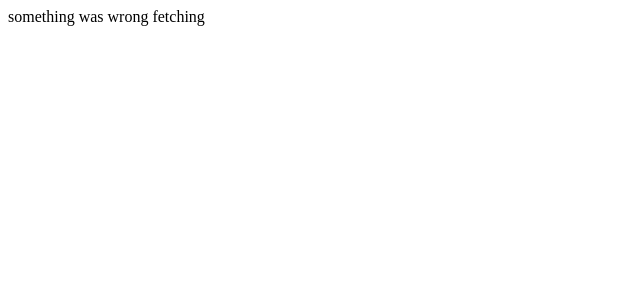
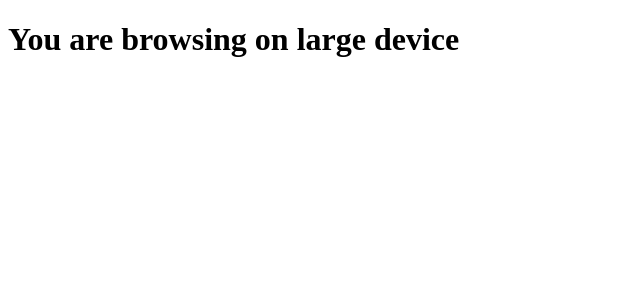
Before and after one commit to INTESARSHAWON/React-Course, a React (Create React App) app in the folder 01basicreact/: page / in a window 1280 px wide. Shown: the top 300 px of the page, without its empty margins (0-640 px from the left). Built offline with nearby package versions, Linux system fonts and the light colour scheme; no server answers.

Commit message:
Creating Custom hook

```diff
--- a/01basicreact/src/App.js
+++ b/01basicreact/src/App.js
@@ -21,7 +21,9 @@
 // import CounterThree from './components/CounterThree';
 // import React, { useReducer } from 'react';
 // import ComponentA from './components/ComponentB';
-import Getpost2 from './components/GetPost2';
+// import Getpost2 from './components/GetPost2';
+import LayoutComponentOne from "./components/LayoutComponentOne";
+// import LayoutComponentTwo from "./components/LayoutComponentTwo";
 
 // function App() { react hook, mane 18-19 number video te eshe eta bondho korlam, er aag porjontw sobai case ei eta cholse
     // karon niche class ansi
@@ -209,15 +211,27 @@
     // useReducer hook with use useContext hook end
 
 
-    // useReducer hook with use useEffect hook start
+    // // useReducer hook with use useEffect hook start
+    // function App() {
+
+    //     return(
+    //             <div className='app'>
+    //                     <Getpost2/>
+    //             </div>
+    //         );
+    //     }
+    // // useReducer hook with use useEffect hook end
+
+    // custom hook start
     function App() {
 
         return(
                 <div className='app'>
-                        <Getpost2/>
+                        <LayoutComponentOne/>
+                        {/* <LayoutComponentTwo/> */}
                 </div>
             );
         }
-    // useReducer hook with use useEffect hook end
+    // custom hook end
 
 export default App;
--- /dev/null
+++ b/01basicreact/src/components/LayoutComponentOne.js
@@ -0,0 +1,13 @@
+import useWindowWidth from '../hooks/useWindowWidth';
+
+function LayoutComponentOne () {
+    const onSmallScreen = useWindowWidth();
+
+    return (
+        <div>
+            <h1>You are browsing on {onSmallScreen ? 'small' : 'large'} device</h1>
+        </div>
+    );
+}
+
+export default LayoutComponentOne
--- /dev/null
+++ b/01basicreact/src/components/LayoutComponentTwo.js
@@ -0,0 +1,13 @@
+import useWindowWidth from '../hooks/useWindowWidth';
+
+function LayoutComponentTwo () {
+    const onSmallScreen = useWindowWidth();
+
+    return (
+        <div className={onSmallScreen ? 'small' : 'large'}>
+            <h1>This is another component</h1>
+        </div>
+    );
+}
+
+export default LayoutComponentTwo
--- /dev/null
+++ b/01basicreact/src/hooks/useWindowWidth.js
@@ -0,0 +1,20 @@
+import { useState, useEffect } from 'react';
+
+const useWindowWidth = () => {
+    const [onSmallScreen, setOnSmallScreen] = useState(false);
+
+    const checkScreenSize = () => {
+        setOnSmallScreen(window.innerWidth < 768)
+    }
+
+    useEffect(() => {
+        checkScreenSize();
+        window.addEventListener('resize', checkScreenSize);
+
+        return () => window.removeEventListener('resize', checkScreenSize);
+    }, []);
+
+    return onSmallScreen;
+}
+
+export default useWindowWidth
```
